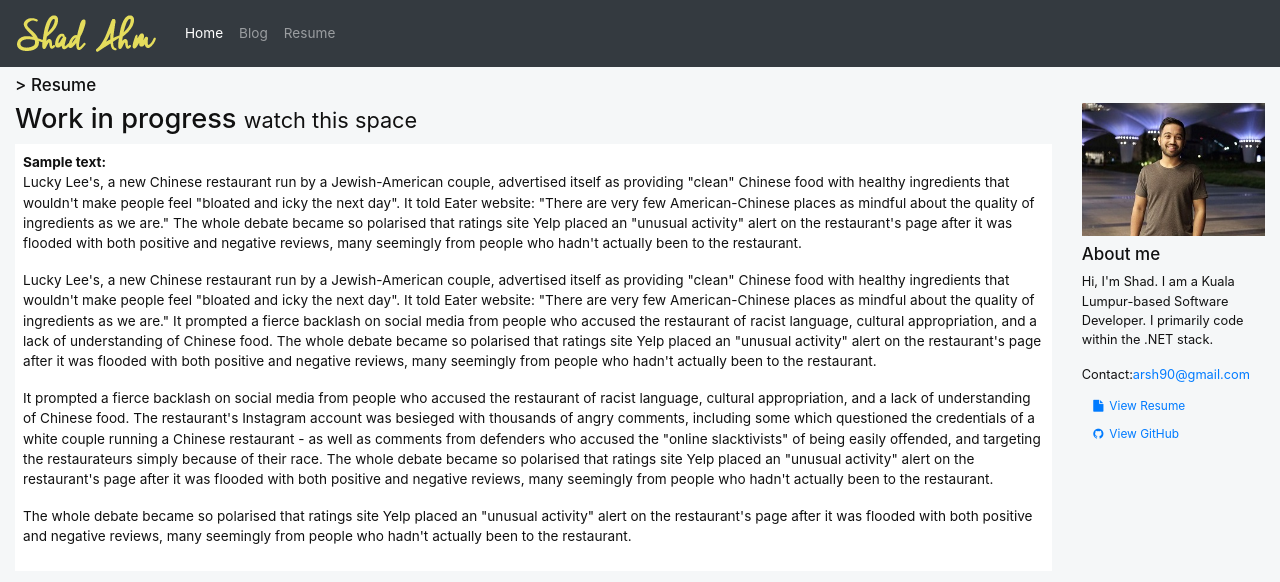
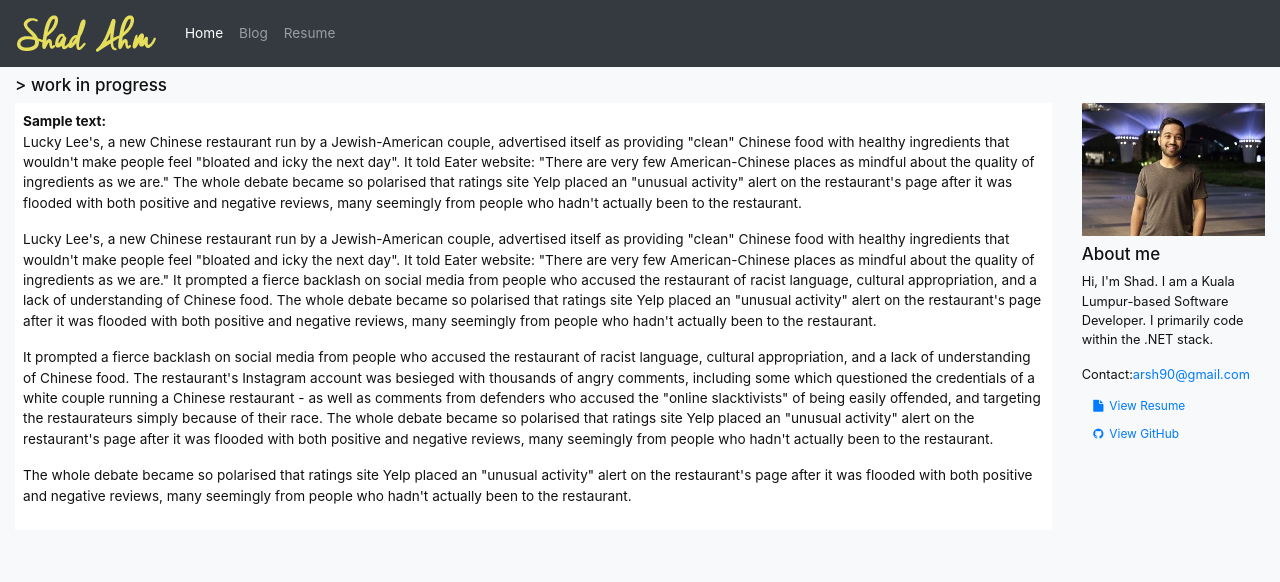
Before and after one commit to ShadAhm/shadahm.github.io, an Angular app: page / in a window 1280 px wide. Shown: the top 582 px of the page. Built offline with nearby package versions, Linux system fonts and the light colour scheme.

Commit message:
seperate header from page

```diff
--- a/src/app/app.component.html
+++ b/src/app/app.component.html
@@ -21,7 +21,7 @@
 <div class="container-fluid">
   <div class="row">
     <div class="col">
-      <h5>> Resume</h5>
+      <h5>> work in progress</h5>
     </div>
   </div>
   <div class="row">
--- a/src/app/components/home/home.component.html
+++ b/src/app/components/home/home.component.html
@@ -1,4 +1,3 @@
-<h2>Work in progress <small>watch this space</small></h2>
 <div class="bg-white p-2">
     <strong>Sample text: </strong>
     <p>
--- a/src/styles.scss
+++ b/src/styles.scss
@@ -1,4 +1,4 @@
-$body-bg: #f5f7f8;
+$body-bg: #f8f9fa;
 $body-color: #111;
 $font-size-base: 0.85rem;
 
```
